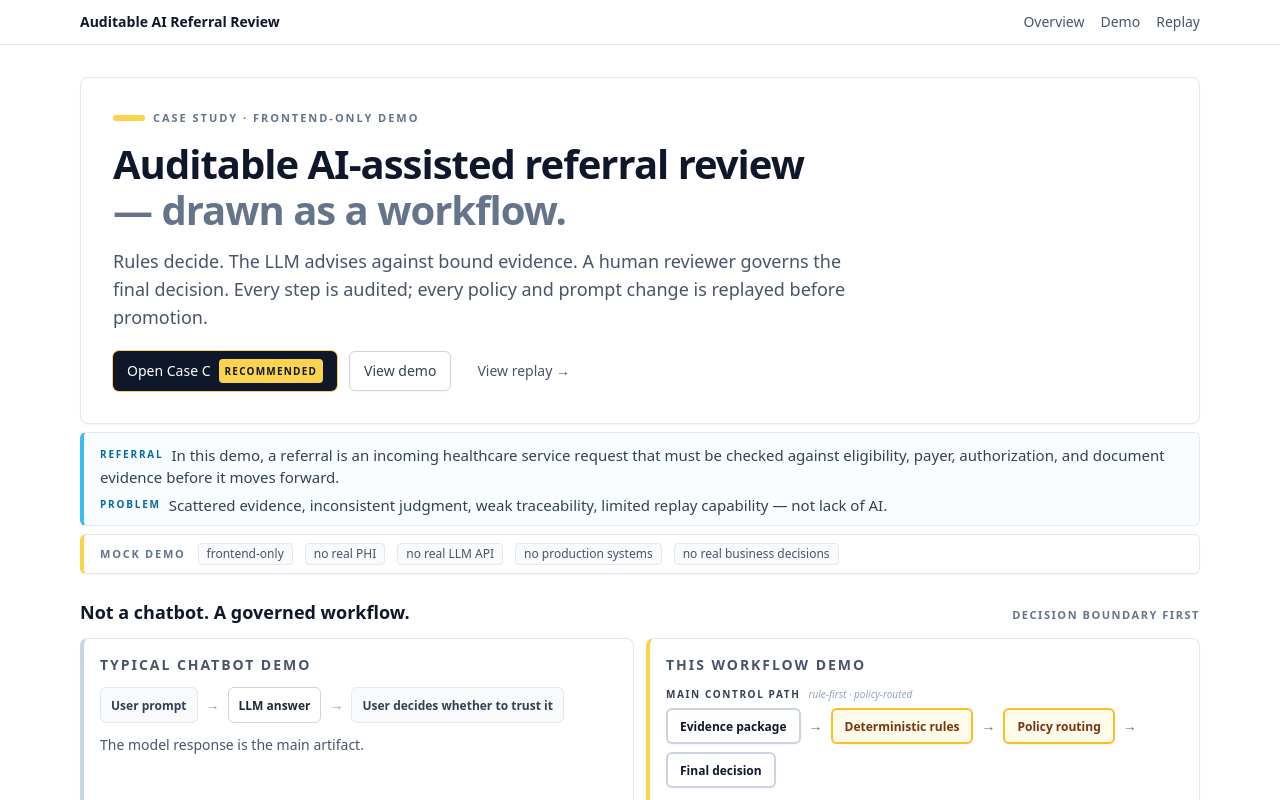
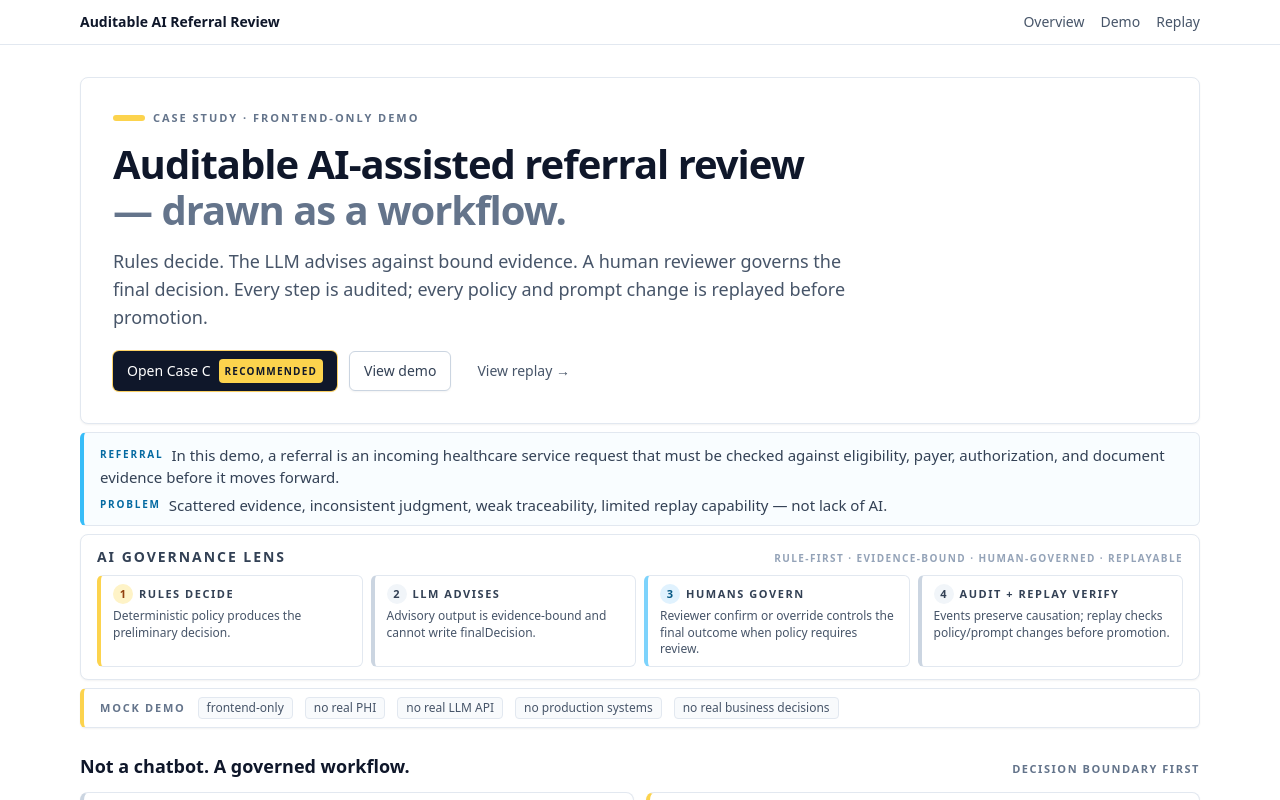
Before and after one commit to Ariosolzq/auditable-ai-referral-demo, a Next.js app: page / in a window 1280 px wide. Shown: the top 800 px of the page. Built offline with nearby package versions, Linux system fonts and the light colour scheme.

Commit message:
Add AI governance lens to landing page

```diff
--- a/app/page.tsx
+++ b/app/page.tsx
@@ -1,6 +1,7 @@
 import BoundaryStrip from "@/components/case-study/BoundaryStrip";
 import CaseRail from "@/components/case-study/CaseRail";
 import ContactFooter from "@/components/case-study/ContactFooter";
+import GovernanceLens from "@/components/case-study/GovernanceLens";
 import HeroSection from "@/components/case-study/HeroSection";
 import LandingCommunicationGuide from "@/components/case-study/LandingCommunicationGuide";
 import ProblemSection from "@/components/case-study/ProblemSection";
@@ -12,6 +13,7 @@ export default function HomePage() {
       <div className="space-y-2">
         <HeroSection />
         <ProblemSection />
+        <GovernanceLens />
         <BoundaryStrip />
       </div>
       <LandingCommunicationGuide />
--- /dev/null
+++ b/components/case-study/GovernanceLens.tsx
@@ -0,0 +1,96 @@
+type Accent = "slate" | "amber" | "sky";
+
+type Tile = {
+  index: number;
+  title: string;
+  body: string;
+  accent: Accent;
+};
+
+const tiles: Tile[] = [
+  {
+    index: 1,
+    title: "Rules decide",
+    body: "Deterministic policy produces the preliminary decision.",
+    accent: "amber",
+  },
+  {
+    index: 2,
+    title: "LLM advises",
+    body: "Advisory output is evidence-bound and cannot write finalDecision.",
+    accent: "slate",
+  },
+  {
+    index: 3,
+    title: "Humans govern",
+    body: "Reviewer confirm or override controls the final outcome when policy requires review.",
+    accent: "sky",
+  },
+  {
+    index: 4,
+    title: "Audit + replay verify",
+    body: "Events preserve causation; replay checks policy/prompt changes before promotion.",
+    accent: "slate",
+  },
+];
+
+function leftEdge(accent: Accent): string {
+  if (accent === "amber") return "border-l-amber-300";
+  if (accent === "sky") return "border-l-sky-300";
+  return "border-l-slate-300";
+}
+
+function markerTone(accent: Accent): string {
+  if (accent === "amber") return "bg-amber-100 text-amber-800";
+  if (accent === "sky") return "bg-sky-100 text-sky-800";
+  return "bg-slate-100 text-slate-700";
+}
+
+export default function GovernanceLens() {
+  return (
+    <section
+      aria-labelledby="governance-lens-heading"
+      className="rounded-lg border border-slate-200 bg-white px-4 py-3 shadow-sm"
+    >
+      <div className="mb-2 flex flex-wrap items-baseline justify-between gap-2">
+        <h2
+          id="governance-lens-heading"
+          className="text-sm font-semibold uppercase tracking-[0.14em] text-slate-700"
+        >
+          AI governance lens
+        </h2>
+        <span className="text-[10px] font-semibold uppercase tracking-[0.14em] text-slate-400">
+          rule-first &middot; evidence-bound &middot; human-governed &middot;
+          replayable
+        </span>
+      </div>
+      <ol className="grid grid-cols-1 gap-2 sm:grid-cols-2 lg:grid-cols-4">
+        {tiles.map((tile) => (
+          <li
+            key={tile.index}
+            className={`rounded-md border border-slate-200 border-l-4 bg-white px-3 py-2 ${leftEdge(
+              tile.accent,
+            )}`}
+          >
+            <div className="flex items-center gap-1.5">
+              <span
+                aria-hidden="true"
+                className={`inline-flex h-5 w-5 items-center justify-center rounded-full text-[11px] font-semibold ${markerTone(
+                  tile.accent,
+                )}`}
+              >
+                {tile.index}
+              </span>
+              <span className="text-[11px] font-semibold uppercase tracking-[0.14em] text-slate-700">
+                {tile.title}
+              </span>
+            </div>
+            <p className="mt-1 text-xs leading-snug text-slate-600">
+              {tile.body}
+            </p>
+          </li>
+        ))}
+      </ol>
+    </section>
+  );
+}
--- a/components/case-study/LandingCommunicationGuide.tsx
+++ b/components/case-study/LandingCommunicationGuide.tsx
@@ -1,3 +1,4 @@
+import { Fragment } from "react";
 import Link from "next/link";
 
 type FlowStep = {
@@ -106,15 +107,23 @@ function ControlPathRow() {
           rule-first &middot; policy-routed
         </span>
       </div>
-      <ol className="flex flex-col gap-2 sm:flex-row sm:flex-wrap sm:items-center">
-        {controlPath.map((step, index) => (
-          <li key={step.label} className="flex items-center gap-2">
+      <ol className="flex flex-col gap-2">
+        {[controlPath.slice(0, 2), controlPath.slice(2, 4)].map(
+          (row, rowIdx) => (
+            <li
+              key={`row-${rowIdx}`}
+              className="flex flex-wrap items-center gap-2"
+            >
+              {row.map((step, idx) => {
+                const isLast = idx === row.length - 1;
+                return (
+                  <Fragment key={step.label}>
                     <span
                       className={`inline-flex min-h-9 items-center rounded-md border-2 px-3 py-1.5 text-xs font-semibold leading-tight shadow-sm ${step.tone}`}
                     >
                       {step.label}
                     </span>
-            {index < controlPath.length - 1 && (
+                    {!isLast && (
                       <span
                         aria-hidden="true"
                         className="hidden text-sm font-semibold text-slate-500 sm:inline"
@@ -122,8 +131,12 @@ function ControlPathRow() {
                         &rarr;
                       </span>
                     )}
+                  </Fragment>
+                );
+              })}
             </li>
-        ))}
+          ),
+        )}
       </ol>
     </div>
   );
```
Lines whose indentation alone changed are shown as unchanged.
